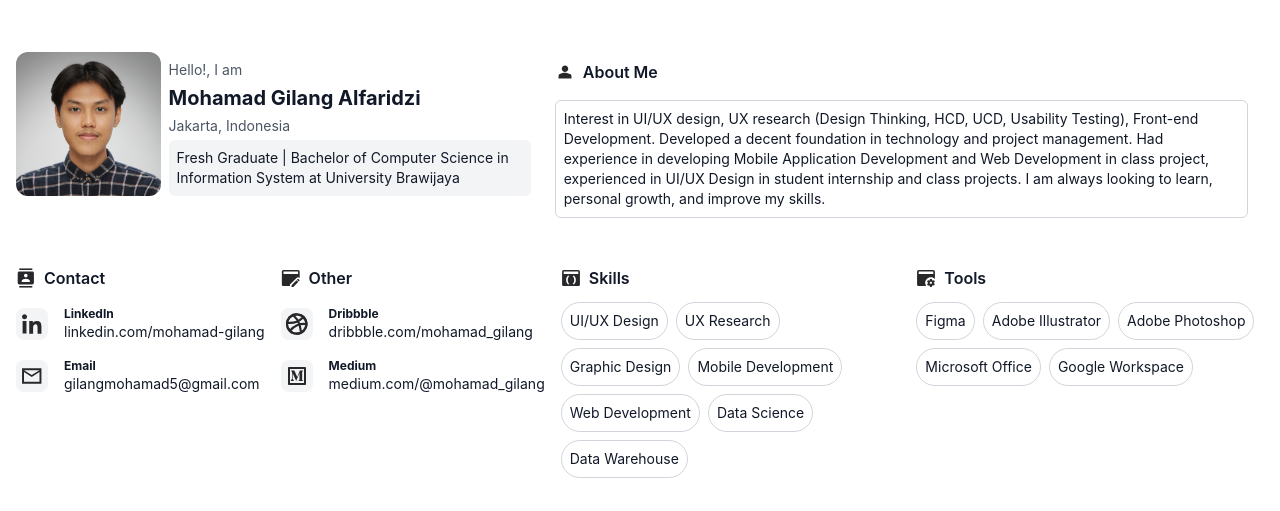
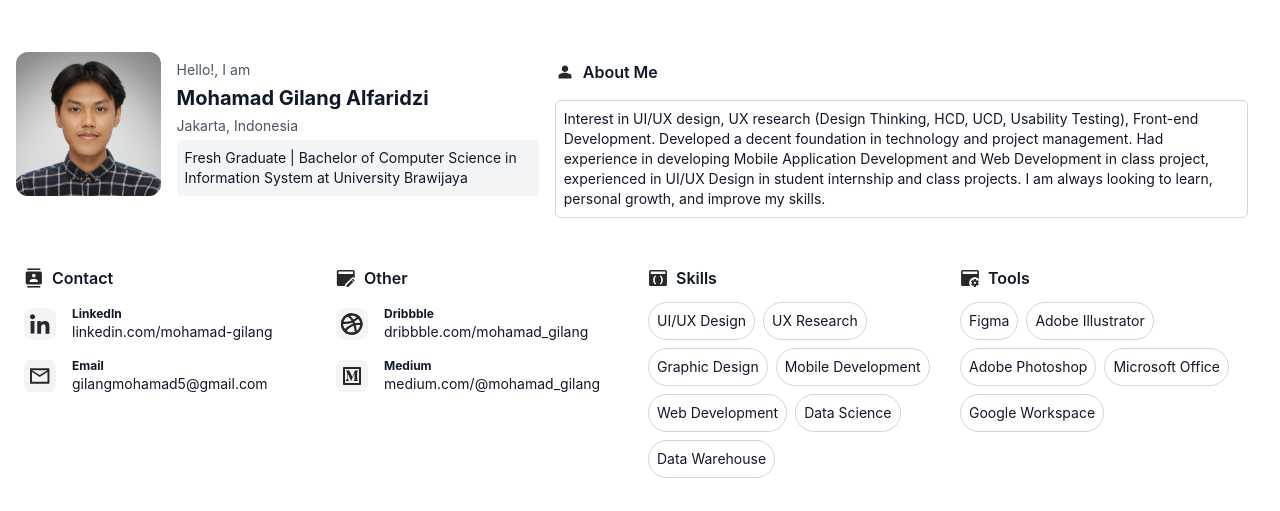
Before and after one commit to mohamad-gilang/gilang.github.io, a React app: page public/index.html in a window 1280 px wide. Shown: the top 511 px of the page. Built offline with nearby package versions, Linux system fonts and the light colour scheme.

Commit message:
fix messy responsiveness on md size

```diff
--- a/public/index.html
+++ b/public/index.html
@@ -12,7 +12,7 @@
     <div id="header" class="container mx-auto px-4 py-4 mt-9 rounded-md sm:flex">
         <!-- <div class="bg-cover bg-top object-cover w-40 rounded-xl" style="background-image: url('/img/profile.jpg');"></div> -->
         <img src="img/profile.jpg" alt="" class="h-36 rounded-xl">
-        <div class=" bg-white md:px-2 md:py-2 py-2 flex flex-col justify-between leading-normal">
+        <div class=" bg-white md:pl-4 md:py-2 py-2 flex flex-col justify-between leading-normal">
           <div>
             <div class="text-gray-600 text-sm mb-1">Hello!, I am</div>
             <div class="text-gray-900 font-bold text-xl mb-1">Mohamad Gilang Alfaridzi</div>
@@ -40,10 +40,10 @@
 
       <!-- End of Introduction -->
 
-       <div class="container px-4 py-4 sm:flex mx-auto">
+       <div class="container px-4 pt-4 sm:flex mx-auto md:grid md:grid-cols-2 lg:grid-cols-4">
         <!-- start personal info -->
 
-        <div id="contact" class="pr-2 py-2">
+        <div id="contact" class="px-2 py-2">
           <p class="text-base text-gray-900 font-semibold flex items-center">
             <svg class="w-5 h-5 mr-2" width="37" height="37" viewBox="0 0 37 37" fill="none" xmlns="http://www.w3.org/2000/svg">
               <g clip-path="url(#clip0_2540_8407)">
@@ -120,7 +120,7 @@
           </div>
 
           <!-- end of other -->
-          <div id="skills" class="sm:px-2 py-2 bg-white lg:w-1/2">
+          <div id="skills" class="sm:px-2 py-2 bg-white">
             <p class="text-base text-gray-900 font-semibold flex items-center">
               <svg class="w-5 h-5 mr-2" width="36" height="37" viewBox="0 0 36 37" fill="none" xmlns="http://www.w3.org/2000/svg">
                 <g id="mdi:application-parentheses">
@@ -157,7 +157,7 @@
           </div>
           <!-- end of skills -->
 
-          <div id="tools" class="sm:px-2 py-2 bg-white lg:w-1/2">
+          <div id="tools" class="sm:px-2 py-2 bg-white">
             <p class="text-base text-gray-900 font-semibold flex items-center">
               <svg class="w-5 h-5 mr-2" width="36" height="37" viewBox="0 0 36 37" fill="none" xmlns="http://www.w3.org/2000/svg">
                 <g id="mdi:application-cog">
```
